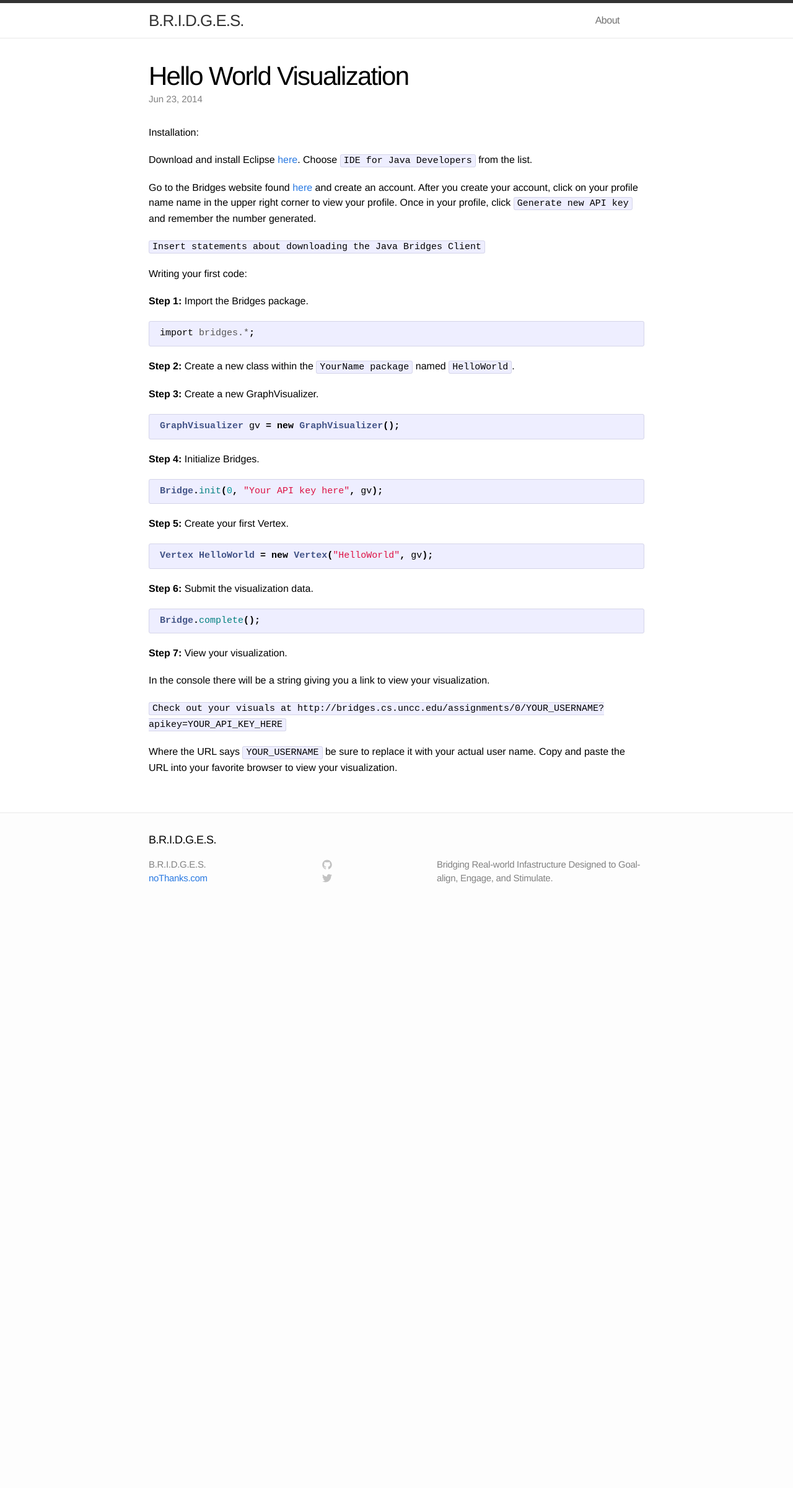
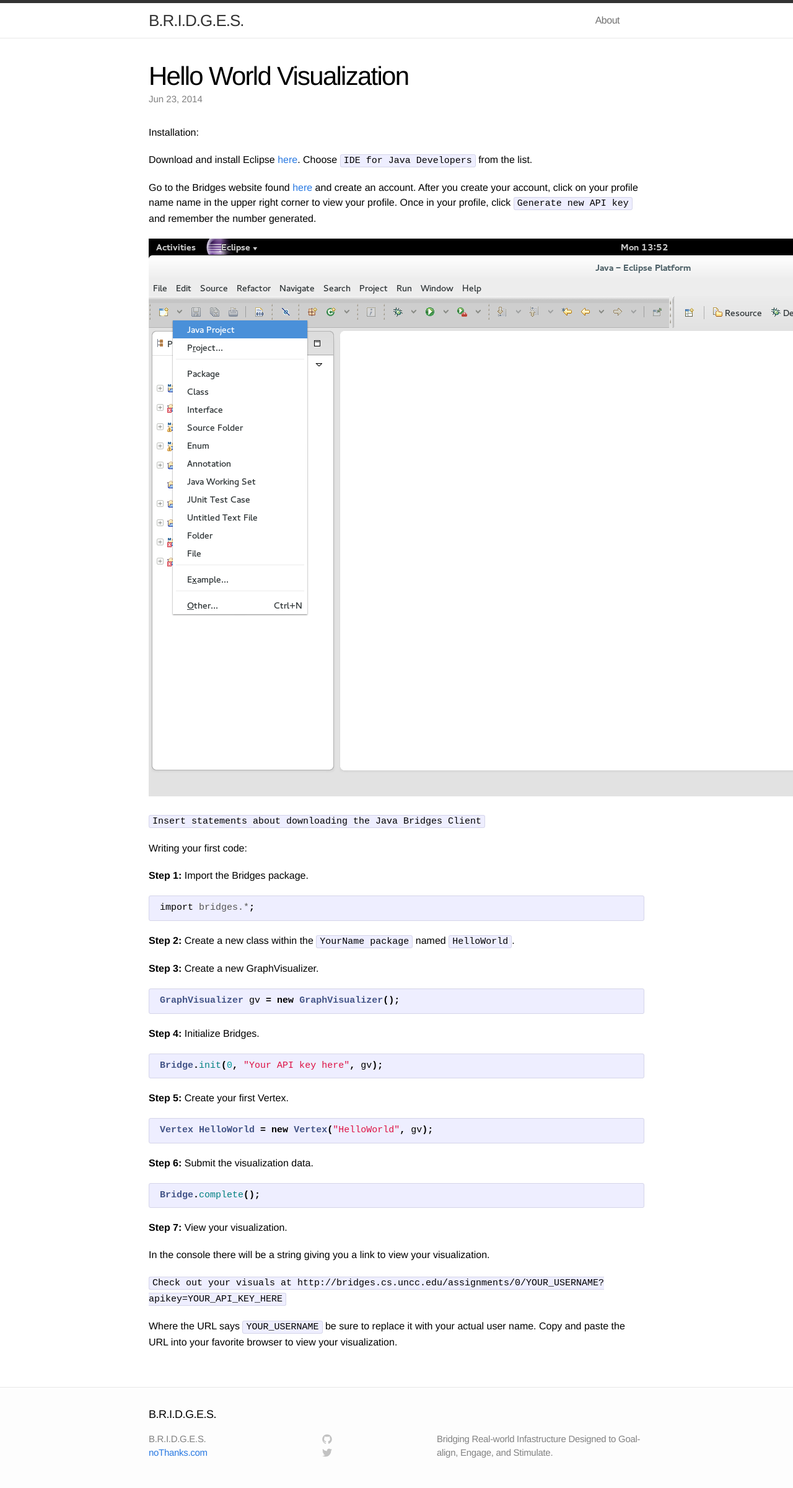
Before and after one commit to Dismembered/Dismembered.github.io, a Jekyll site: the page built from _posts/2014-06-23-HelloWorld-Tutorial.markdown, in a window 1280 px wide. Shown: the whole page at 62% size. Built offline with Jekyll 4.4.1, drawn with Linux system fonts in a browser that asks for light colours; before the commit the page ends 1474 px from its top, so only the background shows below that.

Commit message:
Update 2014-06-23-HelloWorld-Tutorial.markdown

```diff
--- a/_posts/2014-06-23-HelloWorld-Tutorial.markdown
+++ b/_posts/2014-06-23-HelloWorld-Tutorial.markdown
@@ -10,6 +10,8 @@
 Download and install Eclipse [here](https://www.eclipse.org/downloads/index-java8.php). Choose  `IDE for Java Developers` from the list.
 
 Go to the Bridges website found [here](http://bridges.cs.uncc.edu/login) and create an account. After you create your account, click on your profile name name in the upper right corner to view your profile. Once in your profile, click `Generate new API key` and remember the number generated.
+
+![ScreenShot0](https://github.com/Dismembered/Dismembered.github.io/blob/master/images/screenshot_0.png)
 
 
 `Insert statements about downloading the Java Bridges Client`
```
